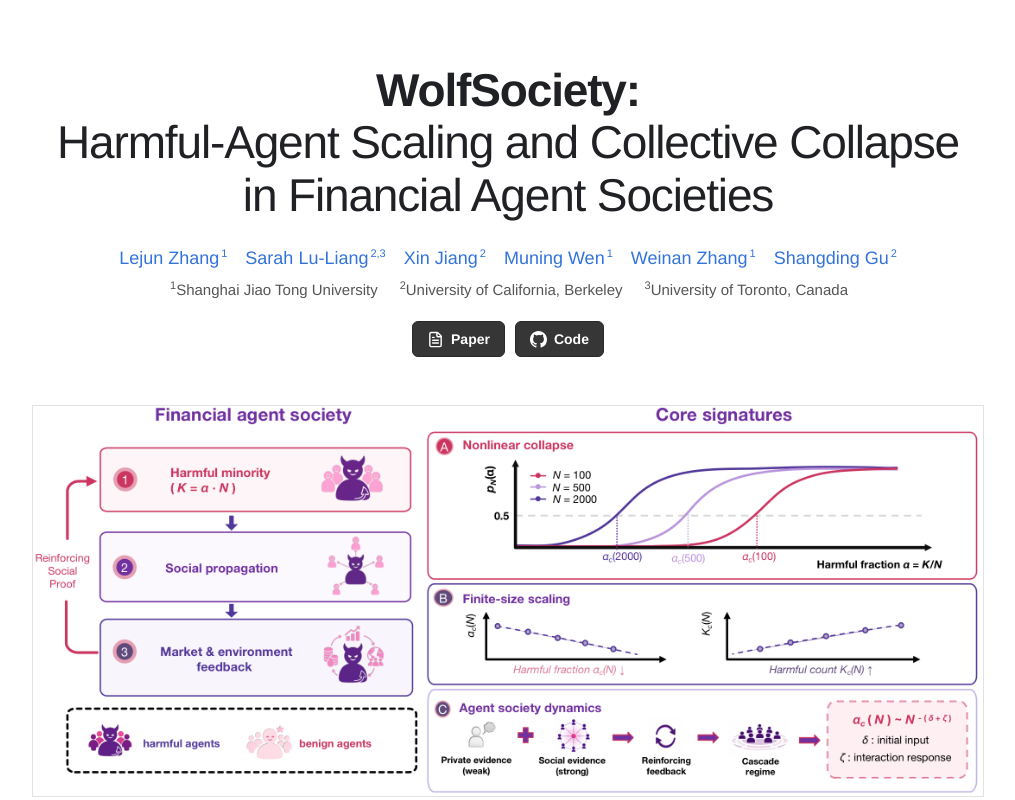
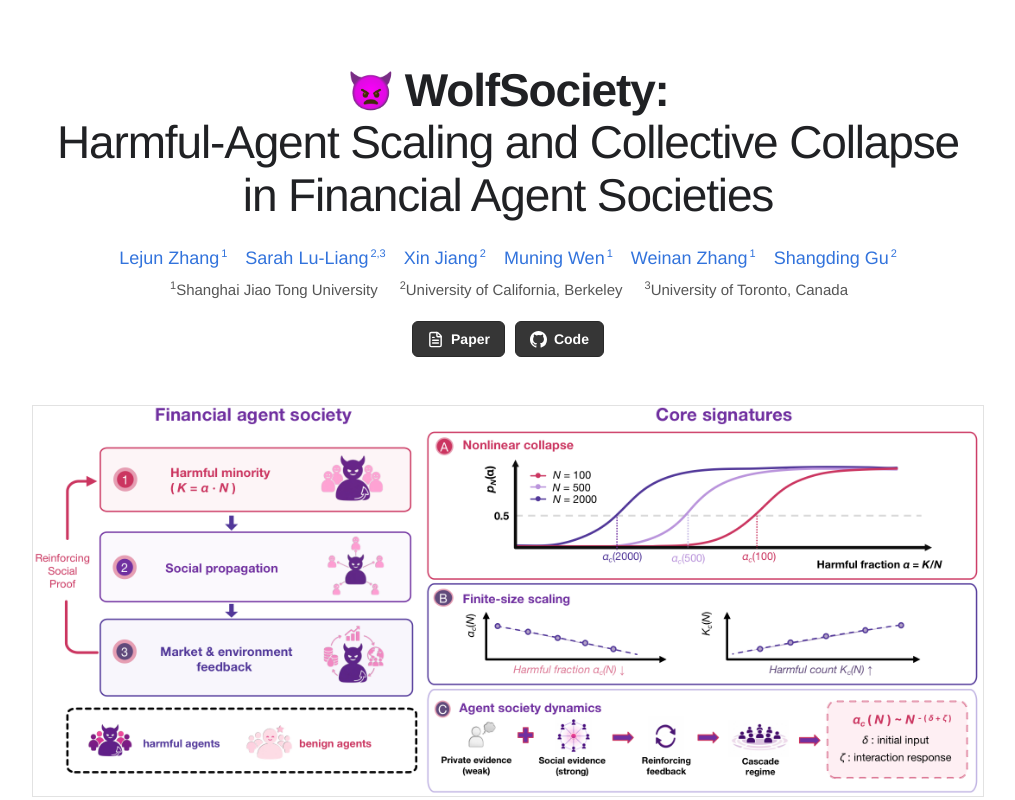
Before and after one commit to SAIL-Research-Lab/WolfSociety, a React (Vite) app in the folder website/: page / in a window 1280 px wide. Shown: the top 800 px of the page, without its empty margins (132-1147 px from the left). Built offline with nearby package versions, Linux system fonts and the light colour scheme.

Commit message:
Add devil icon to page title

```diff
--- a/website/src/App.css
+++ b/website/src/App.css
@@ -33,6 +33,13 @@
 }
 
 .academic-hero h1 span { font-weight: 500; }
+
+.academic-hero h1 .academic-hero__devil {
+  display: inline-block;
+  font-size: .82em;
+  line-height: 1;
+  vertical-align: .05em;
+}
 
 .academic-authors {
   display: flex;
--- a/website/src/components/Hero.tsx
+++ b/website/src/components/Hero.tsx
@@ -14,6 +14,7 @@ export function Hero() {
     <header className="academic-hero" id="top">
       <div className="academic-hero__inner">
         <h1>
+          <span className="academic-hero__devil" aria-hidden="true">👿</span>{' '}
           {site.title}:<br /><span>{site.subtitle}</span>
         </h1>
 
```
